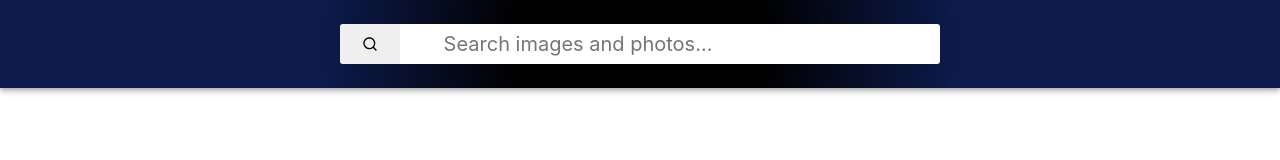
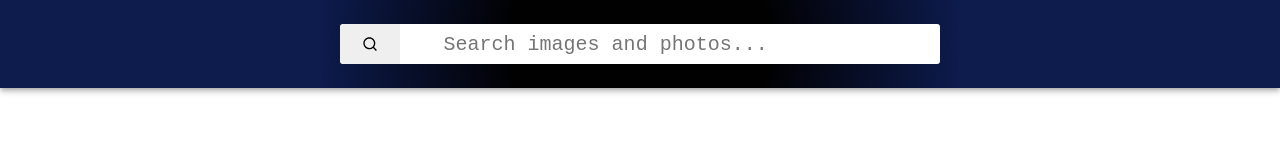
Before and after one commit to Anton240896/goit-react-hw-04-image-finder, a React (Create React App) app: page / in a window 1280 px wide. Shown: the top 160 px of the page. Built offline with nearby package versions, Linux system fonts and the light colour scheme.

Commit message:
Update SearchBar.styled.js

```diff
--- a/src/components/Searchbar/SearchBar.styled.js
+++ b/src/components/Searchbar/SearchBar.styled.js
@@ -54,8 +54,8 @@ export const SearchFormButton = styled.button`
 export const SearchFormInput = styled.input`
   display: inline-block;
   width: 100%;
-  font: inherit;
   font-size: 20px;
+  font-family: monospace;
   border: none;
   outline: none;
   padding-left: 44px;
```
